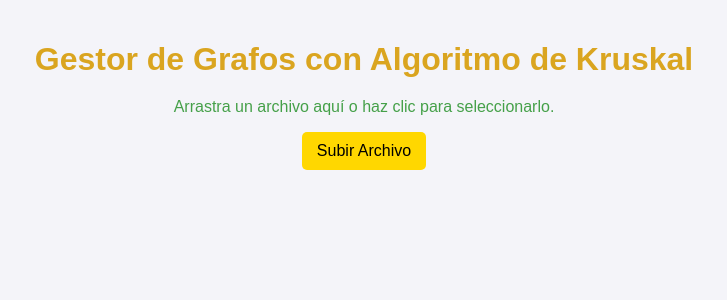
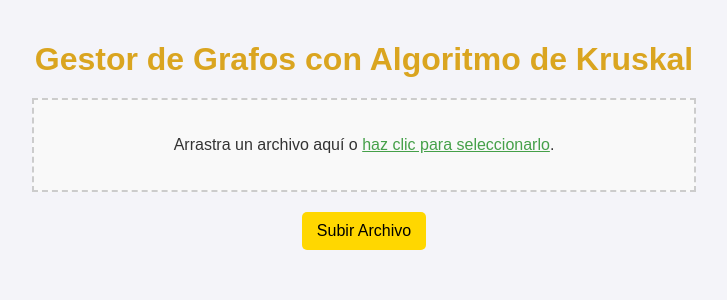
Before and after one commit to Darkas-Overgold/Programming---IPAE---Primer-Ciclo---TF, a Flask app: page / in a window 1280 px wide. Shown: the top 300 px of the page, without its empty margins (276-1003 px from the left). Run offline with Flask 3, Linux system fonts and the light colour scheme.

Commit message:
Update styles.css

```diff
--- a/static/styles.css
+++ b/static/styles.css
@@ -33,6 +33,33 @@ button {
 button:hover {
     background-color: silver;
 }
+
+#drag-drop-area {
+    border: 2px dashed #ccc;
+    padding: 20px;
+    margin: 20px auto;
+    width: 50%;
+    text-align: center;
+    background-color: #f9f9f9;
+    transition: background-color 0.3s;
+}
+
+#drag-drop-area.drag-over {
+    background-color: #e0ffe0;
+    border-color: #45a049;
+}
+
+#drag-drop-area p {
+    color: #333;
+    font-size: 16px;
+}
+
+#file-input-trigger {
+    color: #45a049;
+    cursor: pointer;
+    text-decoration: underline;
+}
+
 
 #results {
     margin-top: 20px;
```
